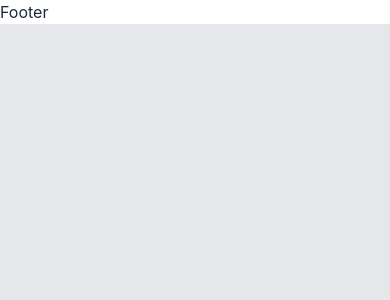
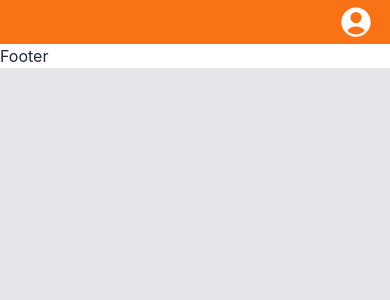
Before and after one commit to Kaiser-Tanveer/link-management-client, a React (Create React App) app: page / in a window 390 px wide. Shown: the top 300 px of the page. Built offline with nearby package versions, Linux system fonts and the light colour scheme.

Commit message:
header retouch

```diff
--- a/src/Shared/Header.js
+++ b/src/Shared/Header.js
@@ -8,8 +8,8 @@ const Header = () => {
     const [profile, setProfile] = useState(false);
     return (
         <>
-        <div onClick={() => profile && setProfile(false)} className='hidden md:block bg-orange-500 py-1 text-white px-2'>
-            <Link className='items-center justify-end'><HiUserCircle onClick={() => setProfile(!profile)} className='text-4xl mr-2'/></Link>
+        <div onClick={() => profile && setProfile(false)} className='bg-orange-500 py-1 text-white px-2'>
+            <Link className='flex items-center justify-end'><HiUserCircle onClick={() => setProfile(!profile)} className='text-4xl mr-2'/></Link>
         </div>
         {
             profile &&
```
